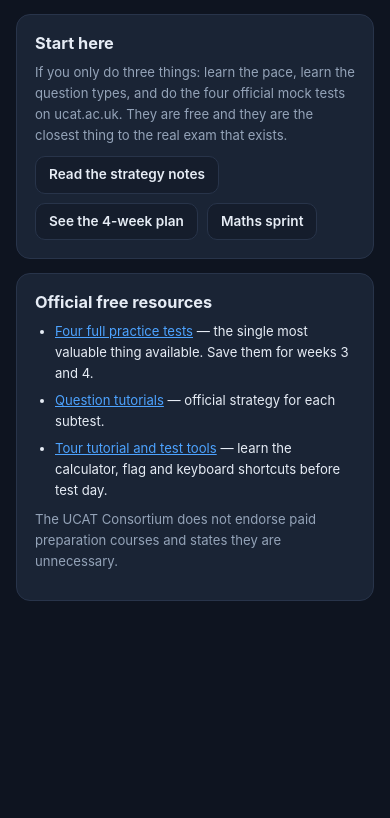
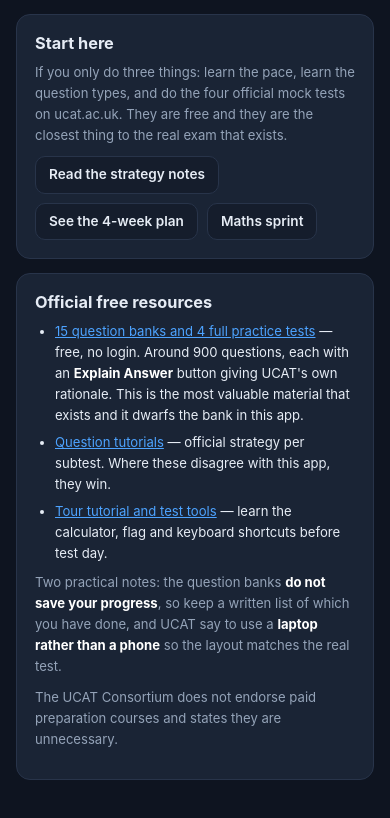
Before and after one commit to robgIre/ucat-prep, a plain HTML site: page index.html in a window 390 px wide. Shown: the part 1385-2203 px from the top of the page. Before the commit the page ends 2056 px from the top, so only its background shows below. Drawn offline with Linux system fonts and the light colour scheme.

Commit message:
Point the plan at the full official inventory
There are 15 official question banks plus 4 practice tests, free and no login,
each item with an Explain Answer rationale. Note that bank progress is not
saved and that UCAT build the questions for desktop, not mobile.

```diff
--- a/index.html
+++ b/index.html
@@ -358,11 +358,12 @@
   var o=el("div","card"); o.style.marginTop="14px";
   o.innerHTML='<h3>Official free resources</h3>'+
     '<ul class="clean tiny">'+
-    '<li><a href="https://www.ucat.ac.uk/prepare/practice-tests/" target="_blank" rel="noopener">Four full practice tests</a> &mdash; the single most valuable thing available. Save them for weeks 3 and 4.</li>'+
-    '<li><a href="https://www.ucat.ac.uk/prepare/question-tutorials/" target="_blank" rel="noopener">Question tutorials</a> &mdash; official strategy for each subtest.</li>'+
+    '<li><a href="https://www.ucat.ac.uk/prepare/practice-tests/" target="_blank" rel="noopener">15 question banks and 4 full practice tests</a> &mdash; free, no login. Around 900 questions, each with an <b>Explain Answer</b> button giving UCAT\'s own rationale. This is the most valuable material that exists and it dwarfs the bank in this app.</li>'+
+    '<li><a href="https://www.ucat.ac.uk/prepare/question-tutorials/" target="_blank" rel="noopener">Question tutorials</a> &mdash; official strategy per subtest. Where these disagree with this app, they win.</li>'+
     '<li><a href="https://www.ucat.ac.uk/prepare/test-tools/" target="_blank" rel="noopener">Tour tutorial and test tools</a> &mdash; learn the calculator, flag and keyboard shortcuts before test day.</li>'+
     '</ul>'+
-    '<p class="tiny muted" style="margin-top:8px">The UCAT Consortium does not endorse paid preparation courses and states they are unnecessary.</p>';
+    '<p class="tiny muted" style="margin-top:8px">Two practical notes: the question banks <b>do not save your progress</b>, so keep a written list of which you have done, and UCAT say to use a <b>laptop rather than a phone</b> so the layout matches the real test.</p>'+
+    '<p class="tiny muted">The UCAT Consortium does not endorse paid preparation courses and states they are unnecessary.</p>';
   v.appendChild(o);
 }
 
--- a/strategies.js
+++ b/strategies.js
@@ -221,8 +221,8 @@
       ["Decision Making strategy. Do the syllogism drill untimed. Get the reversal and contrapositive rules solid.","40 min"],
       ["Quantitative Reasoning strategy. Do the mental maths sprint twice. Learn the fraction and percentage conversions.","40 min"],
       ["Situational Judgement strategy. Read the ten principles, then do 2 scenarios untimed.","35 min"],
-      ["Official UCAT Question Tutorials on ucat.ac.uk - all four subtests.","60 min"],
-      ["Rest, or a light review of anything that felt weak.","0-20 min"]
+      ["Official Question Tutorials on ucat.ac.uk - all four subtests. This is UCAT's own strategy guidance; where it disagrees with this app, it wins.","60 min"],
+      ["Rest, or a light review of anything that felt weak. Use a laptop for the official material, not a phone - UCAT build those questions for desktop.","0-20 min"]
     ] },
   { w:2, title:"Week 2 - build the pace",
     aim:"Introduce the clock. Expect accuracy to drop at first, that is normal and it recovers.",
@@ -231,8 +231,8 @@
       ["Timed DM section. Focus on always answering all five statements.","50 min"],
       ["Timed QR section, plus a mental maths sprint first as a warm-up.","40 min"],
       ["Timed SJT section. 23 seconds a question - practise not deliberating.","35 min"],
-      ["Official UCAT Question Banks, weakest section first.","60 min"],
-      ["Official UCAT Question Banks, second weakest section.","60 min"],
+      ["Official question banks - there are 15 of them (VR x4, DM x4, QR x4, SJT x3). Start with your weakest subtest and press 'Explain Answer' on every question you get wrong.","60 min"],
+      ["Official question banks, second weakest subtest. Keep a written list of which ones you have done - the site does not save your progress.","60 min"],
       ["Rest.","0 min"]
     ] },
   { w:3, title:"Week 3 - full mocks",
--- a/sw.js
+++ b/sw.js
@@ -1,6 +1,6 @@
 /* Network-first service worker: always tries the network so updates land immediately,
    falls back to cache when offline. Bump VERSION on any content change. */
-var VERSION = "ucat-v3";
+var VERSION = "ucat-v4";
 var ASSETS = [
   "./","./index.html","./manifest.webmanifest",
   "./bank-vr.js","./bank-dm.js","./bank-qr.js","./bank-sjt.js","./strategies.js","./icon.svg"
```
